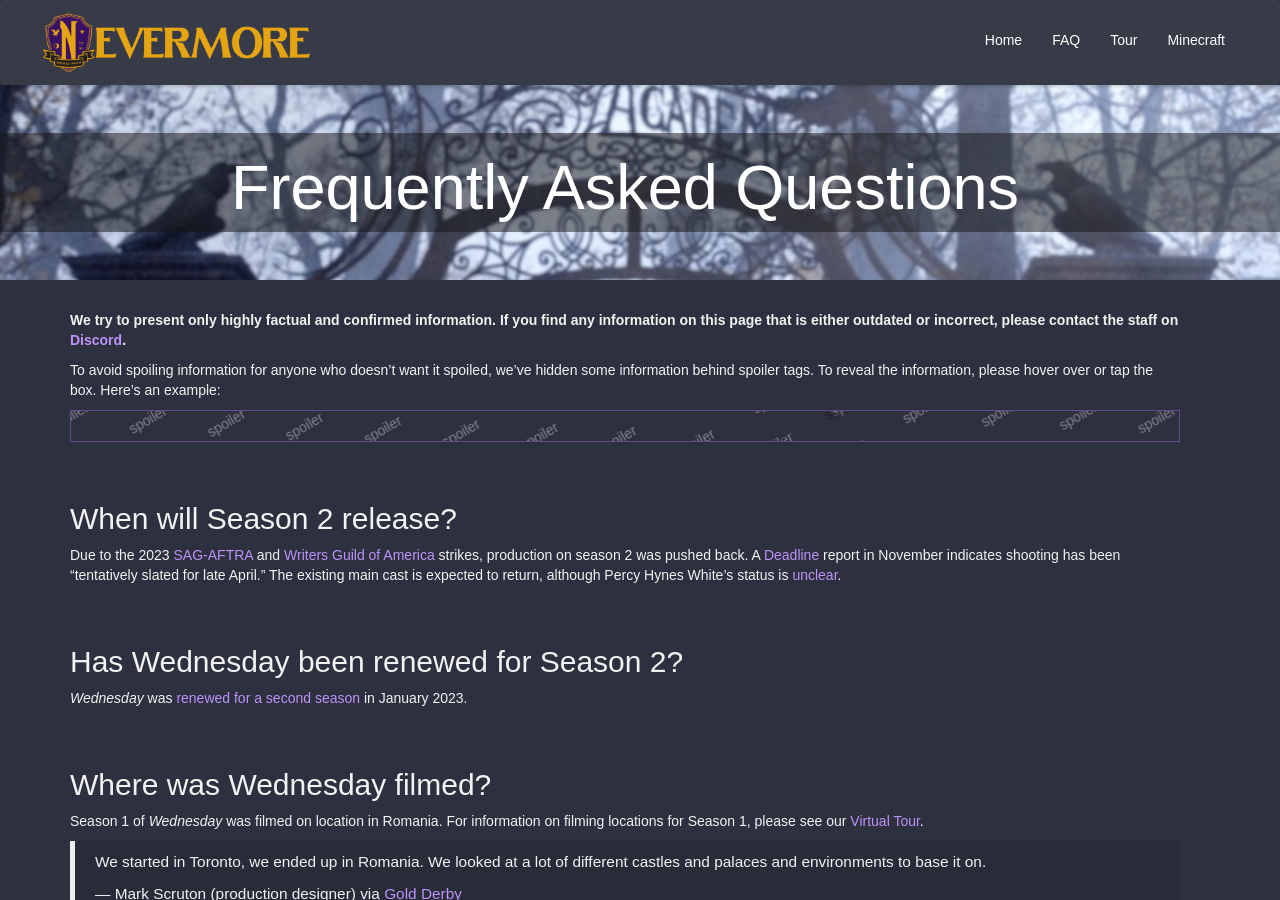
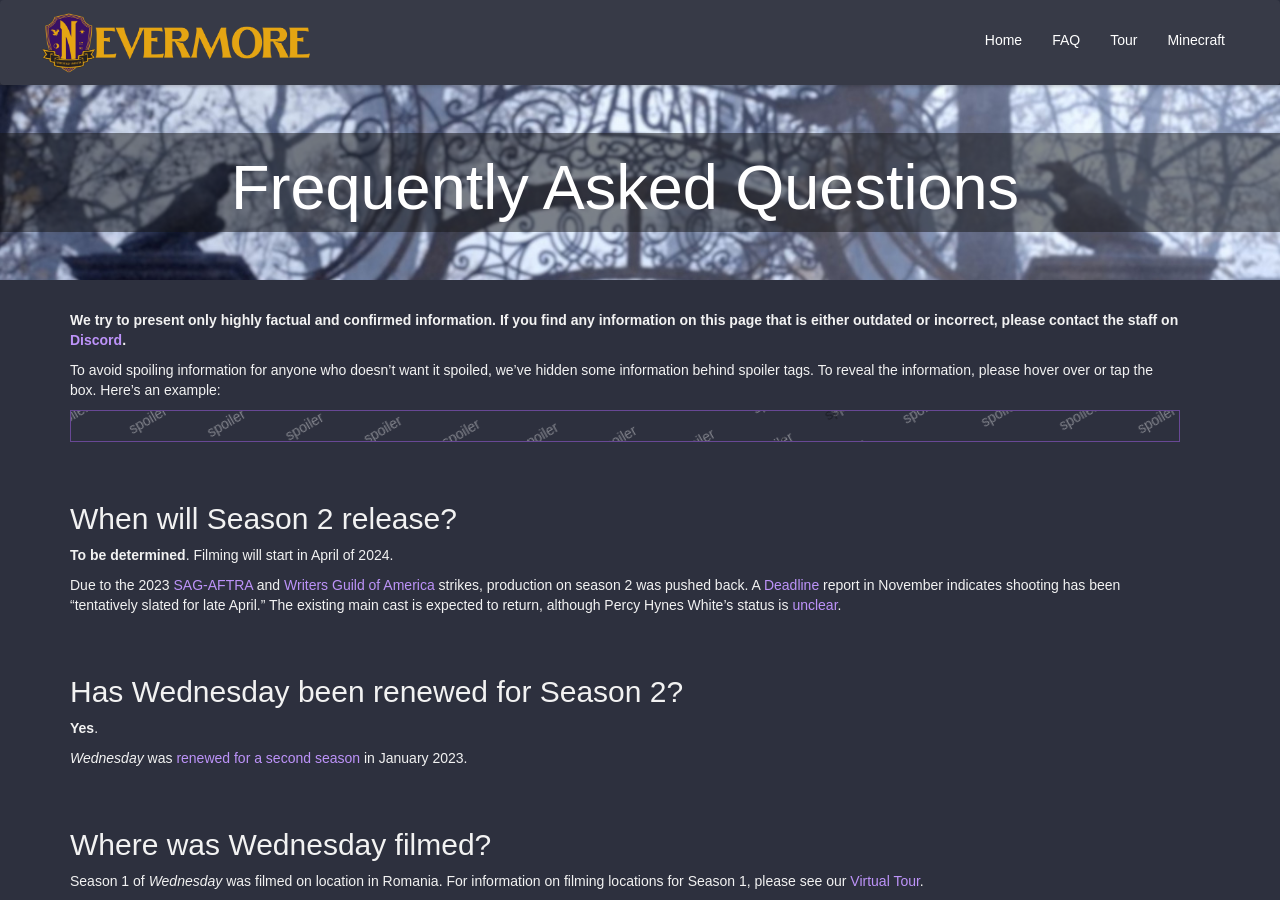
Before and after one commit to Totengeist/wednesdayseries.com, a Jekyll site: the page built from faq.md, in a window 1280 px wide and 900 px high. Built offline with Jekyll 4.4.1, drawn with Linux system fonts in a browser that asks for light colours; nearby versions of some CDN libraries; some of the changed text lies outside the part shown.

Commit message:
FAQ: Add clear tldr's to some questions

```diff
--- a/faq.md
+++ b/faq.md
@@ -21,9 +21,13 @@
 
 ## When will Season 2 release?
 
+**To be determined**. Filming will start in April of 2024.
+
 Due to the 2023 [SAG-AFTRA][wiki-sag] and [Writers Guild of America][wiki-wga] strikes, production on season 2 was pushed back. A [Deadline][deadline-1235601823] report in November indicates shooting has been "tentatively slated for late April." The existing main cast is expected to return, although Percy Hynes White's status is [unclear](#has-percy-hynes-white-been-removed-from-the-cast).
 
 ## Has Wednesday been renewed for Season 2?
+
+**Yes**.
 
 *Wednesday* was [renewed for a second season][deadline-1235212712] in January 2023.
 
```
Also changed, not shown: other parts of faq.md (+1 -1 lines).
